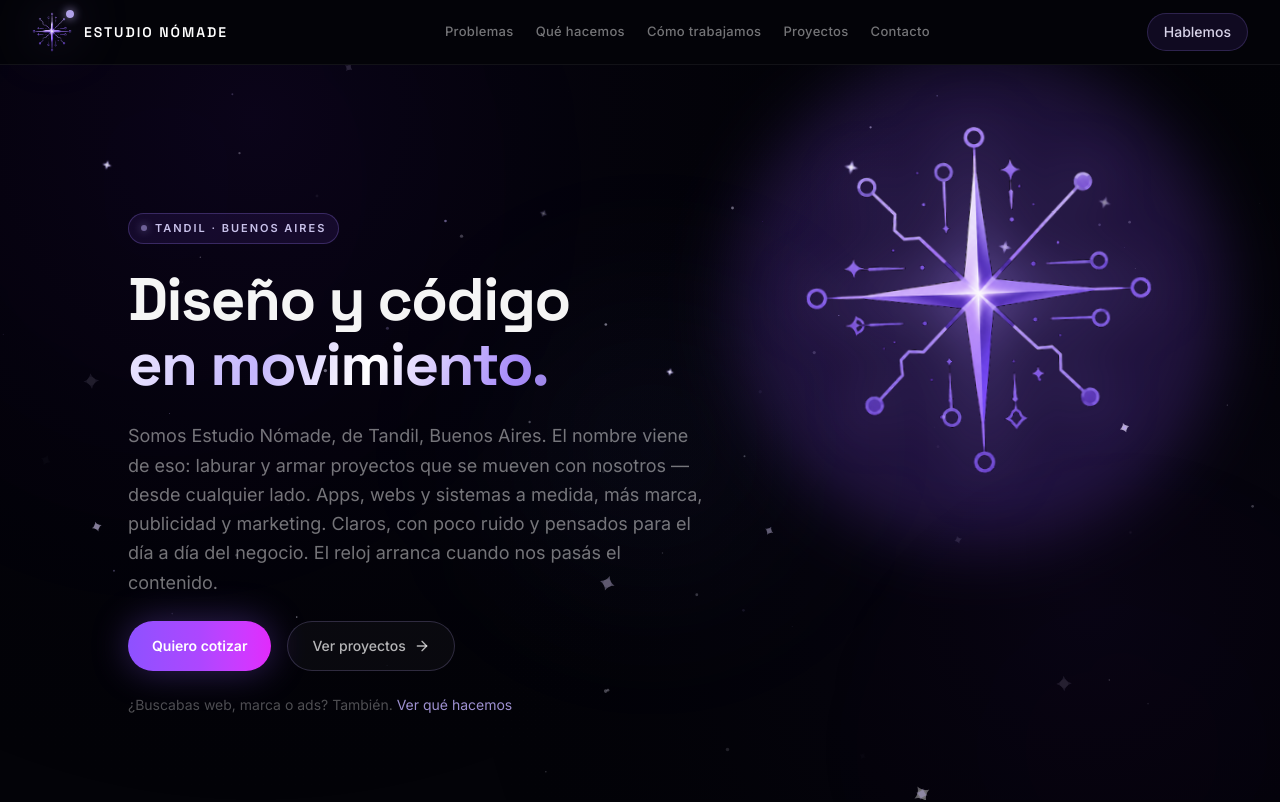
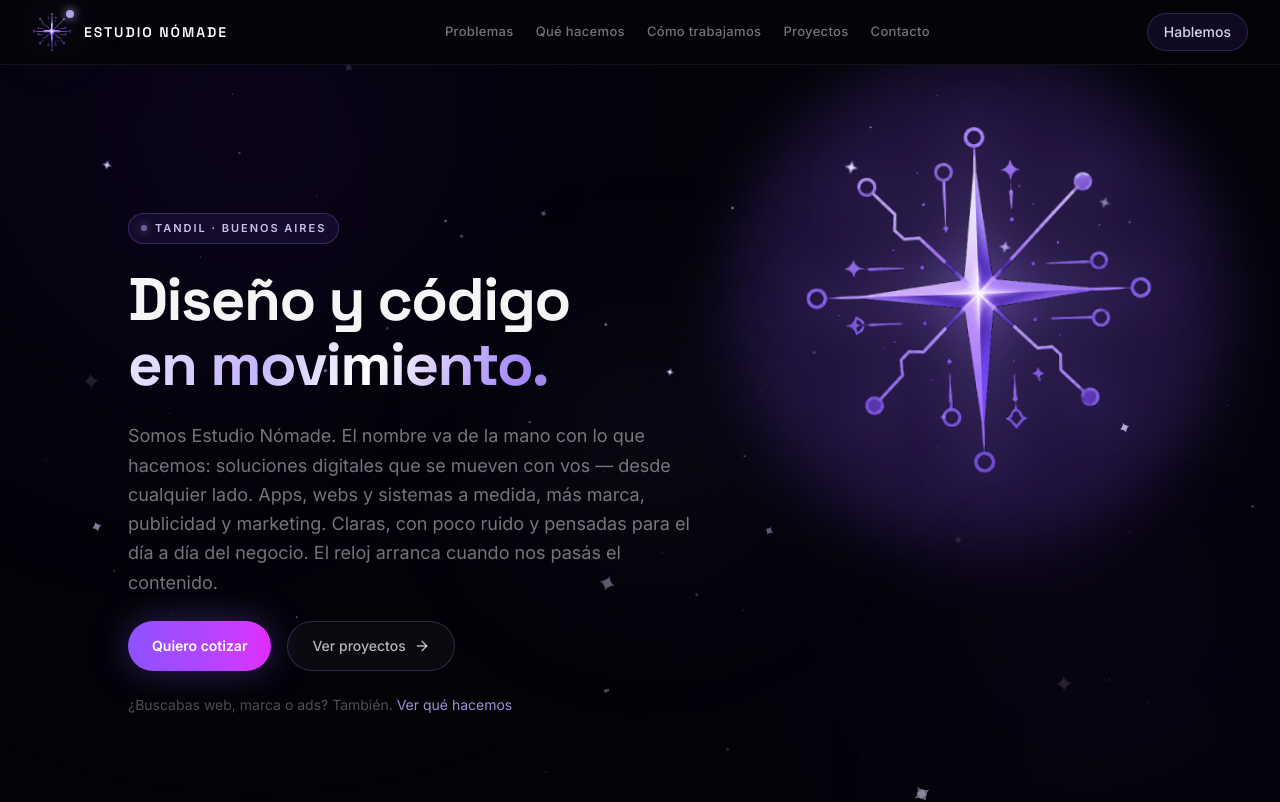
Before and after one commit to Estudio-Nomade/EstudioNomade-landing, a Next.js app: page / in a window 1280 px wide. Shown: the top 802 px of the page. Built offline with nearby package versions, Linux system fonts and the light colour scheme.

Commit message:
fix: hero sin Tandil duplicado + soluciones digitales (#19)
- Quita “de Tandil, BA” del párrafo (queda en el badge)
- Reemplaza “laburar” por soluciones digitales que se mueven con vos
- Footer/meta alineados al mismo tono

Co-authored-by: Martina Yaquinta <martiyaquinta@gmail.com>

```diff
--- a/src/components/footer/footer.tsx
+++ b/src/components/footer/footer.tsx
@@ -60,8 +60,8 @@ export function Footer() {
               </span>
             </motion.a>
             <p className="max-w-xs text-sm leading-relaxed text-white/35">
-              {SITE.tagline}. De Tandil, Buenos Aires — apps, webs,
-              sistemas, marca y marketing pensados para moverse con vos.
+              {SITE.tagline}. De Tandil, Buenos Aires — soluciones
+              digitales, marca y marketing pensados para moverse con vos.
             </p>
           </div>
 
--- a/src/components/hero/hero.tsx
+++ b/src/components/hero/hero.tsx
@@ -114,10 +114,10 @@ export function Hero() {
               variants={fadeUp}
               className="max-w-xl text-base leading-relaxed text-white/45 sm:text-lg"
             >
-              Somos {SITE.name}, de Tandil, Buenos Aires. El nombre
-              viene de eso: laburar y armar proyectos que se mueven con nosotros
-              — desde cualquier lado. Apps, webs y sistemas a medida, más marca,
-              publicidad y marketing. Claros, con poco ruido y pensados para el
+              Somos {SITE.name}. El nombre va de la mano con lo que
+              hacemos: soluciones digitales que se mueven con vos — desde
+              cualquier lado. Apps, webs y sistemas a medida, más marca,
+              publicidad y marketing. Claras, con poco ruido y pensadas para el
               día a día del negocio. El reloj arranca cuando nos pasás el
               contenido.
             </motion.p>
--- a/src/constants/index.ts
+++ b/src/constants/index.ts
@@ -302,6 +302,6 @@ export const SITE = {
   name: "Estudio Nómade",
   tagline: "Diseño y código en movimiento",
   description:
-    "Estudio Nómade, de Tandil, Buenos Aires. Apps, webs y sistemas a medida, identidad de marca, publicidad en Instagram y Facebook, y orden de marketing — claros, útiles y pensados para usarse de verdad, desde cualquier lado.",
+    "Estudio Nómade, de Tandil, Buenos Aires. Soluciones digitales: apps, webs y sistemas a medida, identidad de marca, publicidad en Instagram y Facebook, y orden de marketing — claras, útiles y pensadas para usarse de verdad, desde cualquier lado.",
   url: "https://estudionomade.com",
 }
```
